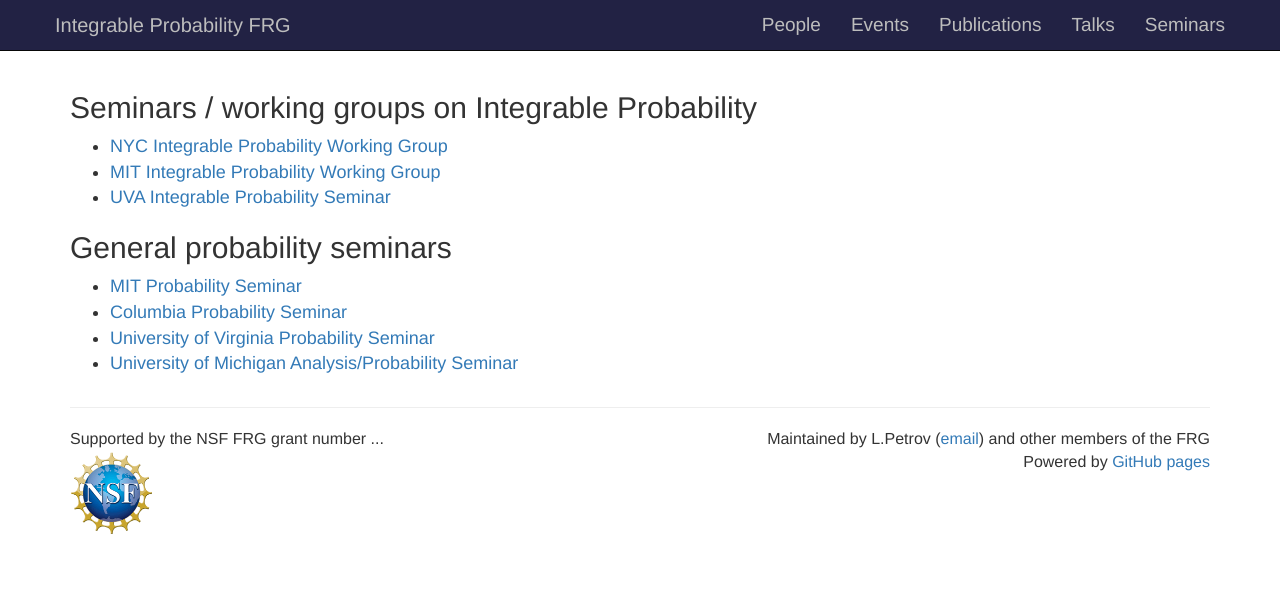
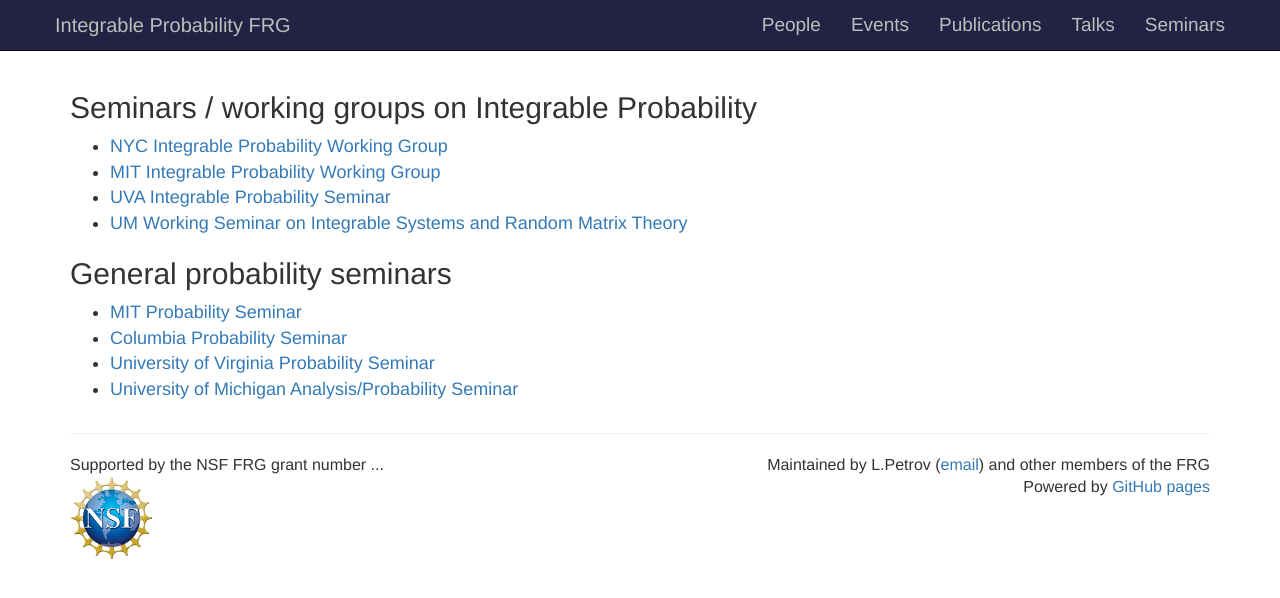
Before and after one commit to int-prob/int-prob-code, a Jekyll site: the page built from courses.md, in a window 1280 px wide. Shown: the top 598 px of the page. Built offline with Jekyll 4.4.1, drawn with Linux system fonts in a browser that asks for light colours.

Commit message:
Update courses.md

```diff
--- a/courses.md
+++ b/courses.md
@@ -11,6 +11,7 @@ layout: default
 - [NYC Integrable Probability Working Group](http://www.math.columbia.edu/department/probability/NYCIntegrableProbability/)
 - [MIT Integrable Probability Working Group](https://math.mit.edu/seminars/intprob/)
 - [UVA Integrable Probability Seminar](http://faculty.virginia.edu/petrov/integrable_seminar/)
+- [UM Working Seminar on  Integrable Systems and Random Matrix Theory](http://www.math.lsa.umich.edu/seminars_events/events.php?eventdefid=91&dt_begin=2017-01-01&dt_end=2017-06-30)
 
 ## General probability seminars
 
```
